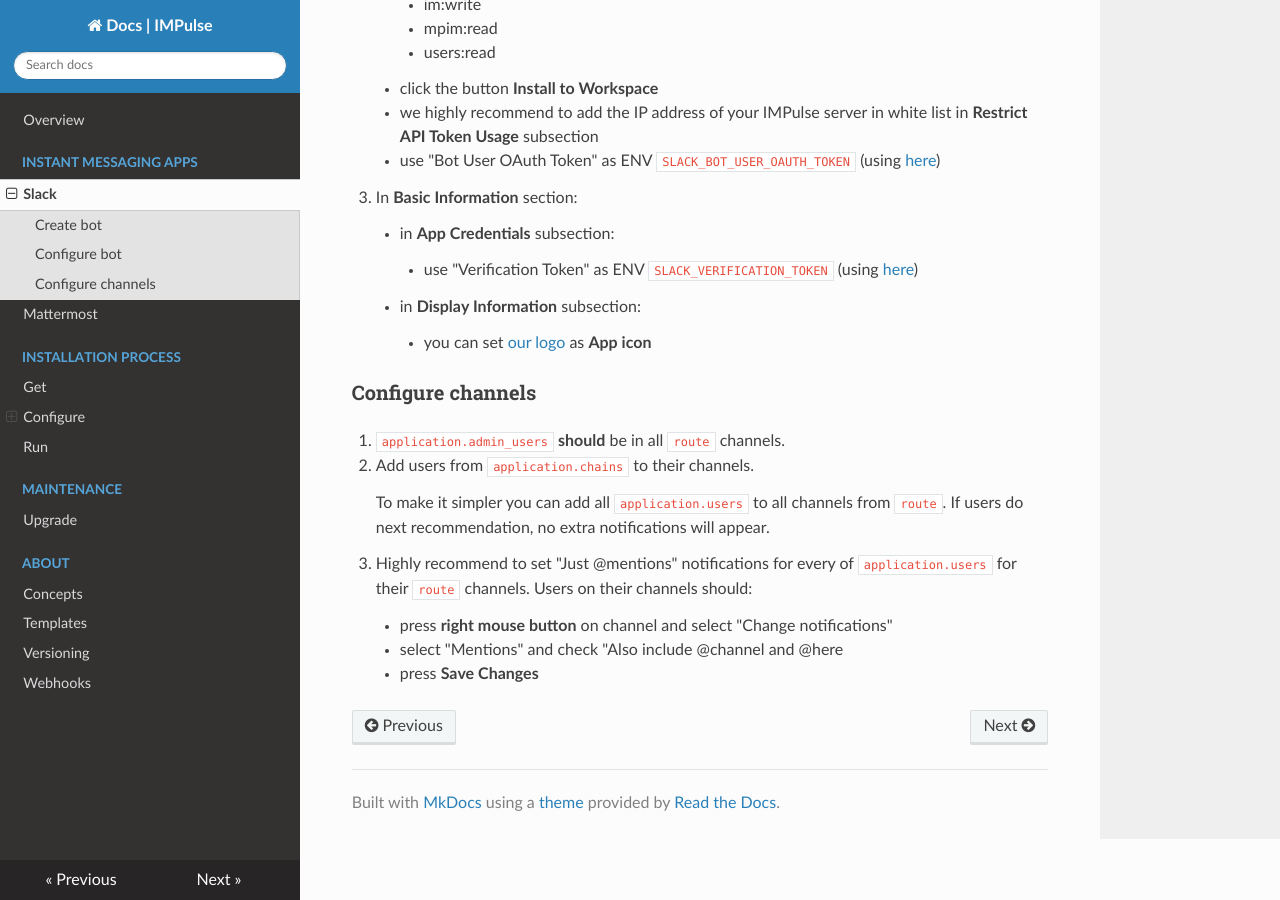
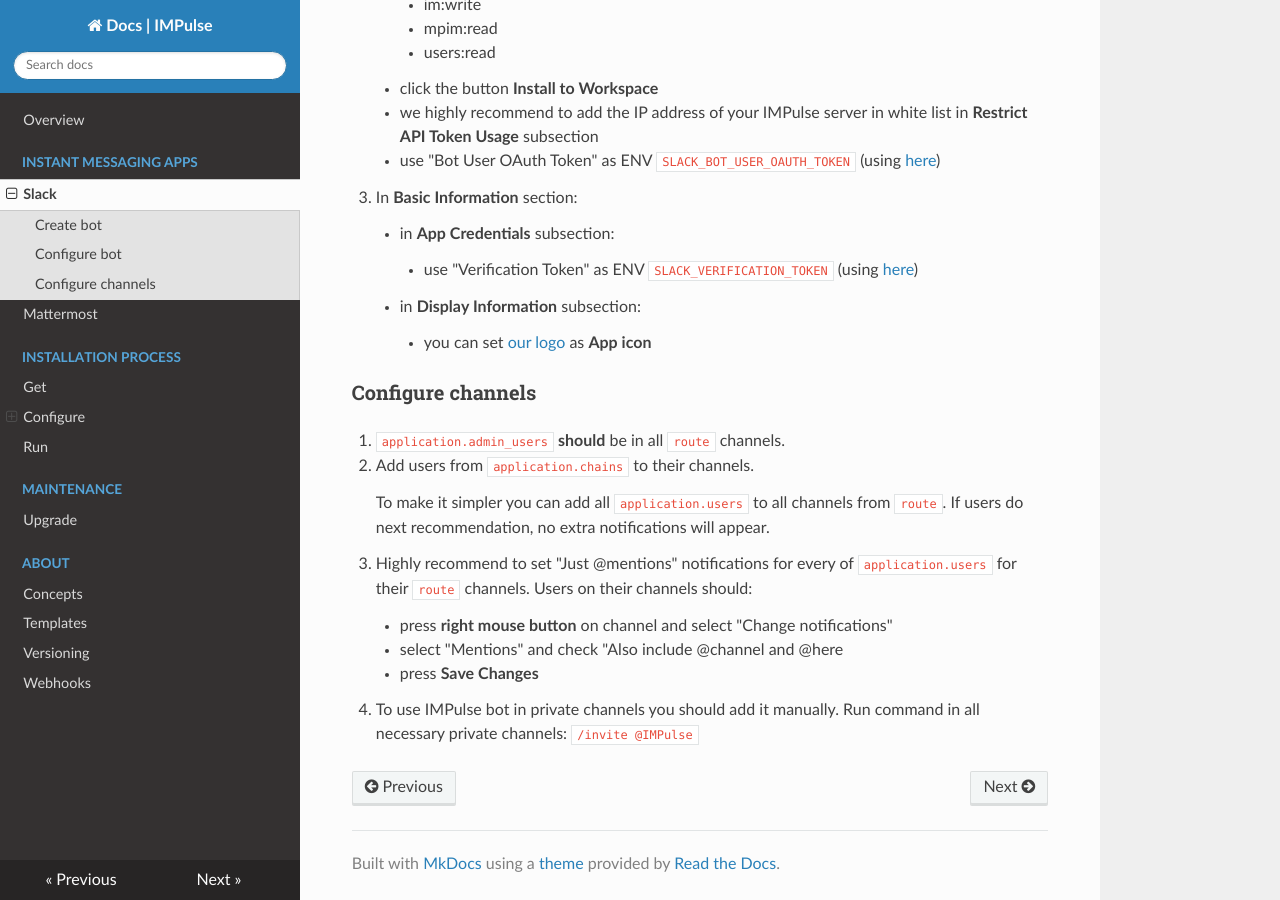
Before and after one commit to DiTsi/impulse-docs, an MkDocs documentation site: the page built from docs/slack.md, in a window 1280 px wide and 900 px high, scrolled down 899 px. Built offline with MkDocs 1.6.1, drawn with Linux system fonts in a browser that asks for light colours; nearby versions of some CDN libraries.

Commit message:
Add private channels instruction

````diff
--- a/docs/slack.md
+++ b/docs/slack.md
@@ -51,3 +51,8 @@
     - press **right mouse button** on channel and select "Change notifications"
     - select "Mentions" and check "Also include @channel and @here
     - press **Save Changes**
+
+4. To use IMPulse bot in private channels you should add it manually. Run command in all necessary private channels:
+    ```
+    /invite @IMPulse
+    ```
````
Also changed, not shown: docs/apps.md (+0 -4 lines), docs/mattermost.md (+5 -0 lines).
